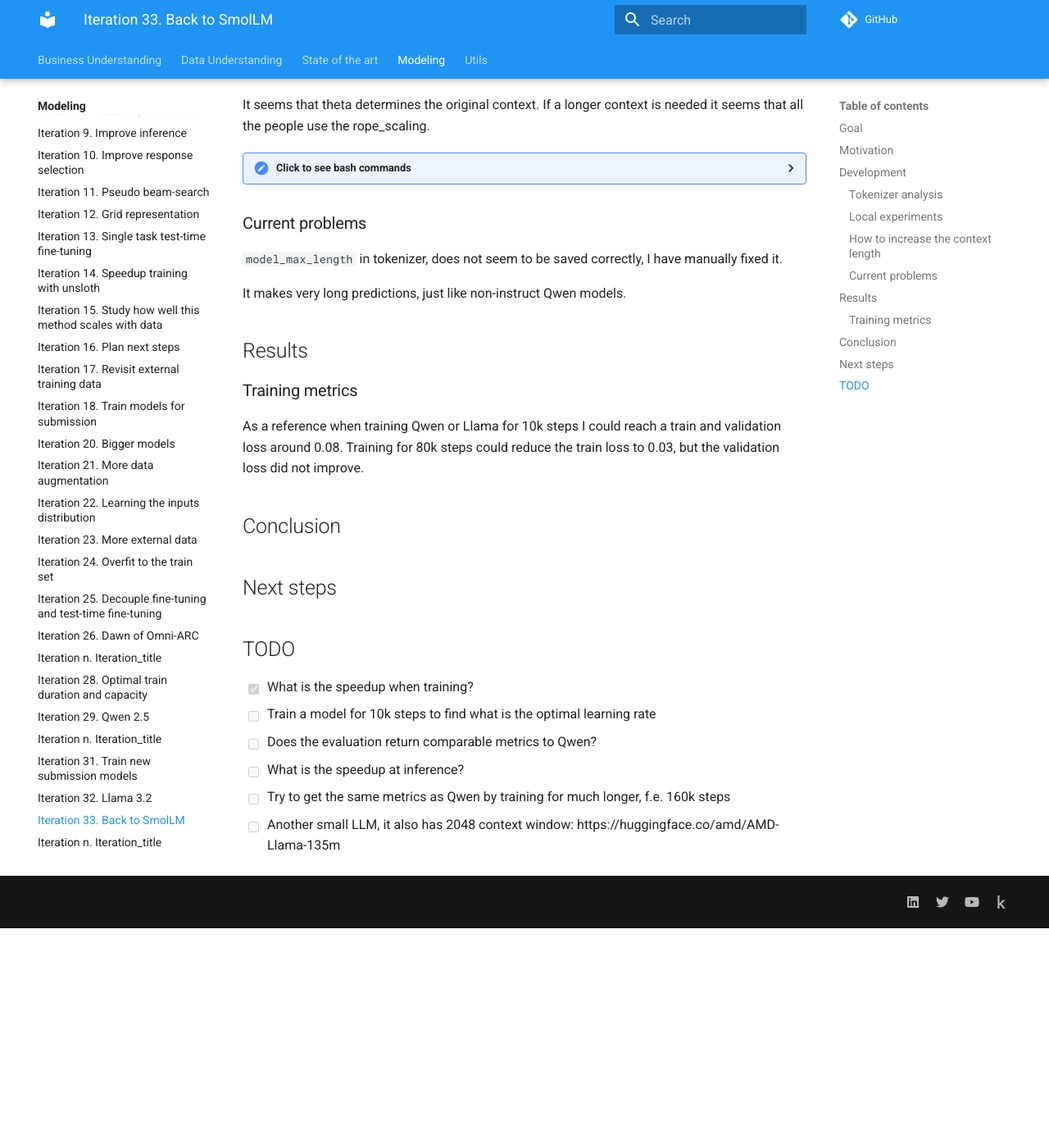
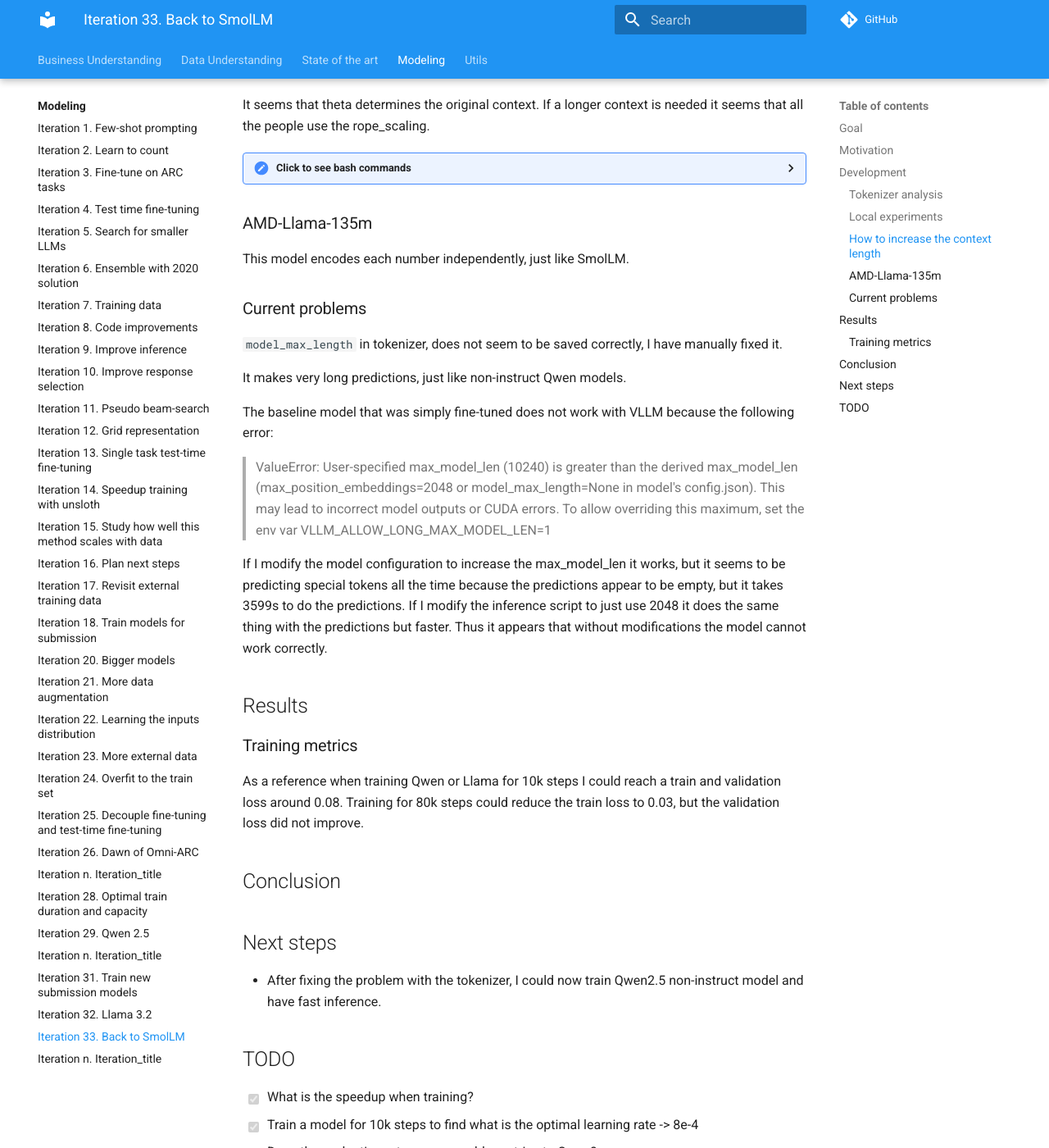
Before and after one commit to zhengjunyao-work/arc24, an MkDocs documentation site: the page built from docs/modeling/Iteration_33_back_to_smollm.md, in a window 1280 px wide and 1400 px high, scrolled down 1704 px. Shown: the whole window at 82% size. Built offline with MkDocs 1.6.1 and Material for MkDocs 9.7.7, drawn with Linux system fonts in a browser that asks for light colours; comment, search, counter and statistics services are not loaded; before the commit the page ends 2836 px from its top, so only the background shows below that.

Commit message:
updated documentation

```diff
--- a/docs/modeling/Iteration_33_back_to_smollm.md
+++ b/docs/modeling/Iteration_33_back_to_smollm.md
@@ -264,11 +264,24 @@
 
 </details>
 
+### AMD-Llama-135m
+
+This model encodes each number independently, just like SmolLM.
+
 ### Current problems
 
 `model_max_length` in tokenizer, does not seem to be saved correctly, I have manually fixed it.
 
 It makes very long predictions, just like non-instruct Qwen models.
+
+The baseline model that was simply fine-tuned does not work with VLLM because the following error:
+
+> ValueError: User-specified max_model_len (10240) is greater than the derived max_model_len (max_position_embeddings=2048 or model_max_length=None in model's config.json). This may lead to incorrect model outputs or CUDA errors. To allow overriding this maximum, set the env var VLLM_ALLOW_LONG_MAX_MODEL_LEN=1
+
+If I modify the model configuration to increase the max_model_len it works, but it seems to be predicting
+special tokens all the time because the predictions appear to be empty, but it takes 3599s to do the predictions.
+If I modify the inference script to just use 2048 it does the same thing with the predictions but faster.
+Thus it appears that without modifications the model cannot work correctly.
 
 ## Results
 
@@ -281,10 +294,12 @@
 
 ## Next steps
 
+- After fixing the problem with the tokenizer, I could now train Qwen2.5 non-instruct model and have fast inference.
+
 ## TODO
 
 - [x] What is the speedup when training?
-- [ ] Train a model for 10k steps to find what is the optimal learning rate
+- [x] Train a model for 10k steps to find what is the optimal learning rate -> 8e-4
 - [ ] Does the evaluation return comparable metrics to Qwen?
 - [ ] What is the speedup at inference?
 - [ ] Try to get the same metrics as Qwen by training for much longer, f.e. 160k steps
```
